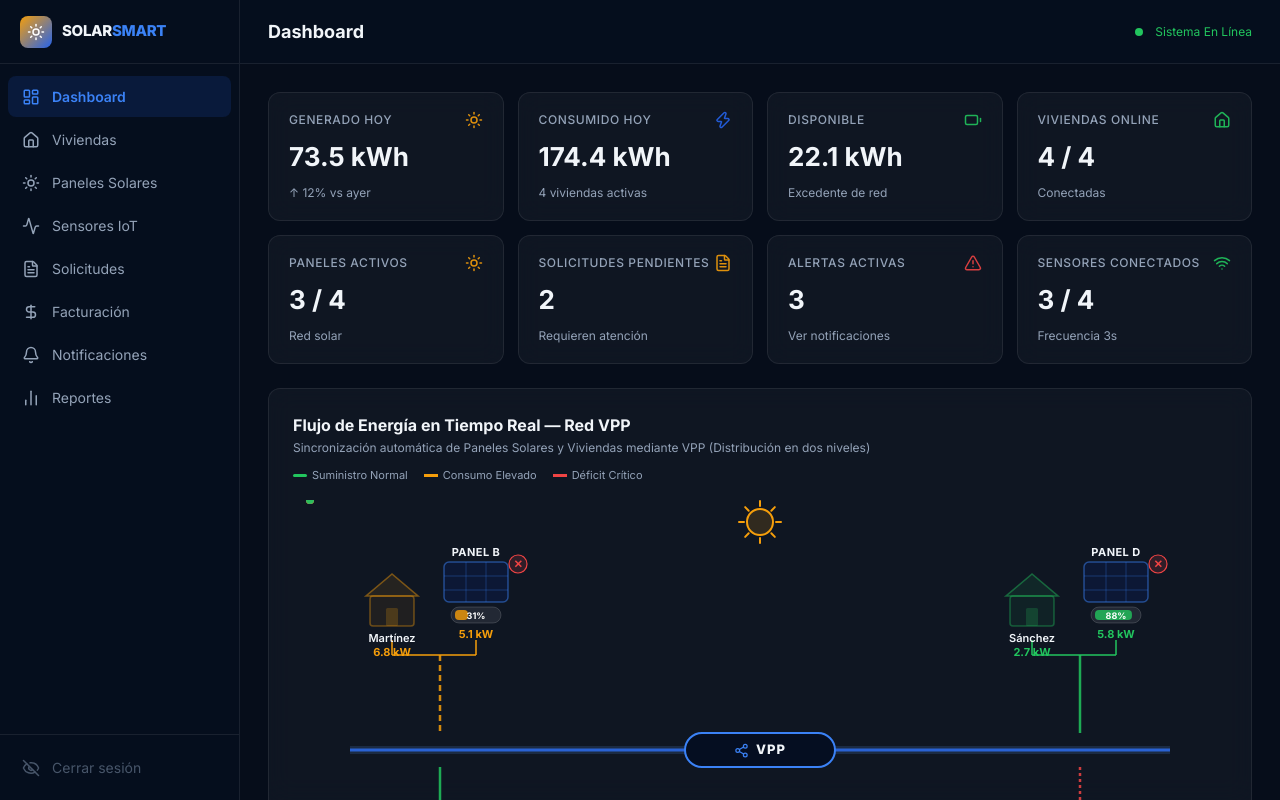
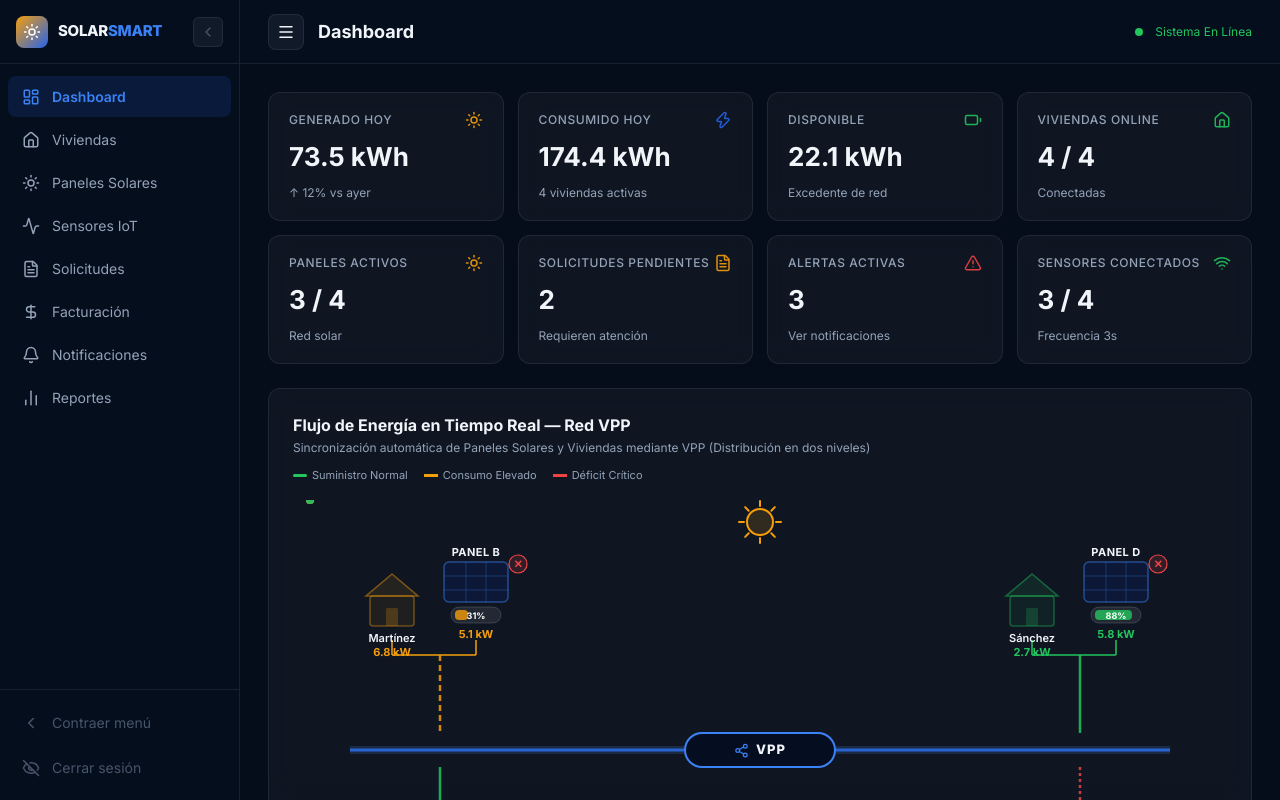
Before and after one commit to MattMarlo/Cnel, a React (Vite) app: page / in a window 1280 px wide. Built offline with nearby package versions, Linux system fonts and the light colour scheme; the HTML template or start-up script is replaced by a standard one.

Commit message:
tercera versión

```diff
--- a/src/App.tsx
+++ b/src/App.tsx
@@ -5,7 +5,8 @@ import {
   Zap, Battery, AlertTriangle, CheckCircle, XCircle,
   Clock, RefreshCw, Download, Plus, Search, X,
   TrendingUp, Gauge, Wifi, WifiOff,
-  Trash2, Scale, Share2, ArrowRight
+  Trash2, Scale, Share2, ArrowRight,
+  ChevronLeft, ChevronRight, Menu
 } from 'lucide-react'
 import {
   BarChart, Bar, XAxis, YAxis, CartesianGrid,
@@ -1673,12 +1674,18 @@ function MainApp({ onLogout }: { onLogout: () => void }) {
         borderRight: `1px solid ${C.border}`,
         overflow: 'hidden',
       }}>
-        {/* Logo */}
+        {/* Logo & Toggle */}
         <div style={{
           height: 64, display: 'flex', alignItems: 'center',
-          padding: collapsed ? '0 16px' : '0 20px',
-          borderBottom: `1px solid ${C.border}`, gap: 10, flexShrink: 0
+          justifyContent: collapsed ? 'center' : 'space-between',
+          padding: collapsed ? '0 12px' : '0 16px',
+          borderBottom: `1px solid ${C.border}`, flexShrink: 0
         }}>
+          <div
+            onClick={() => collapsed && setCollapsed(false)}
+            style={{ display: 'flex', alignItems: 'center', gap: 10, cursor: collapsed ? 'pointer' : 'default' }}
+            title={collapsed ? "Expandir menú" : undefined}
+          >
             <div style={{
               width: 32, height: 32, flexShrink: 0,
               background: `linear-gradient(135deg, ${C.amber}, ${C.blue})`,
@@ -1692,13 +1699,36 @@ function MainApp({ onLogout }: { onLogout: () => void }) {
               </span>
             )}
           </div>
+          {!collapsed && (
+            <button
+              onClick={() => setCollapsed(true)}
+              title="Contraer menú lateral"
+              style={{
+                background: 'rgba(255,255,255,0.05)',
+                border: `1px solid ${C.border}`,
+                borderRadius: 6,
+                padding: '6px',
+                color: C.dim,
+                cursor: 'pointer',
+                display: 'flex',
+                alignItems: 'center',
+                justifyContent: 'center',
+                transition: 'all 0.15s'
+              }}
+              onMouseEnter={e => { e.currentTarget.style.background = 'rgba(255,255,255,0.1)'; e.currentTarget.style.color = C.text }}
+              onMouseLeave={e => { e.currentTarget.style.background = 'rgba(255,255,255,0.05)'; e.currentTarget.style.color = C.dim }}
+            >
+              <ChevronLeft size={16} />
+            </button>
+          )}
+        </div>
 
         {/* Nav */}
         <nav style={{ flex: 1, padding: '12px 8px', overflowY: 'auto' }}>
           {NAV_ITEMS.map(item => {
             const active = page === item.key
             return (
-              <button key={item.key} onClick={() => setPage(item.key)} style={{
+              <button key={item.key} onClick={() => setPage(item.key)} title={item.label} style={{
                 width: '100%', display: 'flex', alignItems: 'center',
                 gap: 12, padding: '10px 14px', marginBottom: 2, borderRadius: 8, border: 'none',
                 background: active ? `${C.blue}25` : 'transparent',
@@ -1716,11 +1746,30 @@ function MainApp({ onLogout }: { onLogout: () => void }) {
 
         {/* Bottom */}
         <div style={{ padding: '12px 8px', borderTop: `1px solid ${C.border}`, display: 'flex', flexDirection: 'column', gap: 4 }}>
-          <button onClick={onLogout} style={{
+          <button
+            onClick={() => setCollapsed(!collapsed)}
+            title={collapsed ? "Expandir menú" : "Contraer menú"}
+            style={{
               width: '100%', display: 'flex', alignItems: 'center', justifyContent: collapsed ? 'center' : 'flex-start',
               gap: 12, padding: '10px 14px', borderRadius: 8, border: 'none',
-            background: 'transparent', color: C.dim, cursor: 'pointer', fontSize: 14
-          }}>
+              background: 'transparent', color: C.dim, cursor: 'pointer', fontSize: 14,
+              transition: 'all 0.15s',
+            }}
+            onMouseEnter={e => { e.currentTarget.style.color = C.text; e.currentTarget.style.background = 'rgba(255,255,255,0.05)' }}
+            onMouseLeave={e => { e.currentTarget.style.color = C.dim; e.currentTarget.style.background = 'transparent' }}
+          >
+            {collapsed ? <ChevronRight size={18} /> : <ChevronLeft size={18} />}
+            {!collapsed && <span>Contraer menú</span>}
+          </button>
+          <button onClick={onLogout} title="Cerrar sesión" style={{
+            width: '100%', display: 'flex', alignItems: 'center', justifyContent: collapsed ? 'center' : 'flex-start',
+            gap: 12, padding: '10px 14px', borderRadius: 8, border: 'none',
+            background: 'transparent', color: C.dim, cursor: 'pointer', fontSize: 14,
+            transition: 'all 0.15s',
+          }}
+          onMouseEnter={e => { e.currentTarget.style.color = C.text; e.currentTarget.style.background = 'rgba(255,255,255,0.05)' }}
+          onMouseLeave={e => { e.currentTarget.style.color = C.dim; e.currentTarget.style.background = 'transparent' }}
+          >
             <EyeOff size={18} />
             {!collapsed && <span>Cerrar sesión</span>}
           </button>
@@ -1734,9 +1783,31 @@ function MainApp({ onLogout }: { onLogout: () => void }) {
           justifyContent: 'space-between', padding: '0 28px',
           borderBottom: `1px solid ${C.border}`, background: 'rgba(6,14,30,0.8)'
         }}>
+          <div style={{ display: 'flex', alignItems: 'center', gap: 14 }}>
+            <button
+              onClick={() => setCollapsed(!collapsed)}
+              title={collapsed ? "Expandir menú lateral" : "Contraer menú lateral"}
+              style={{
+                background: 'rgba(255,255,255,0.05)',
+                border: `1px solid ${C.border}`,
+                borderRadius: 8,
+                padding: '8px',
+                color: C.text,
+                cursor: 'pointer',
+                display: 'flex',
+                alignItems: 'center',
+                justifyContent: 'center',
+                transition: 'all 0.15s'
+              }}
+              onMouseEnter={e => { e.currentTarget.style.background = 'rgba(255,255,255,0.1)' }}
+              onMouseLeave={e => { e.currentTarget.style.background = 'rgba(255,255,255,0.05)' }}
+            >
+              <Menu size={18} />
+            </button>
             <h1 style={{ margin: 0, fontSize: 18, fontWeight: 700, color: C.text }}>
               {NAV_ITEMS.find(n => n.key === page)?.label}
             </h1>
+          </div>
           <div style={{ display: 'flex', alignItems: 'center', gap: 12 }}>
             <span style={{ width: 8, height: 8, borderRadius: '50%', background: C.green }} />
             <span style={{ fontSize: 12, color: C.green }}>Sistema En Línea</span>
```
Lines whose indentation alone changed are shown as unchanged.
